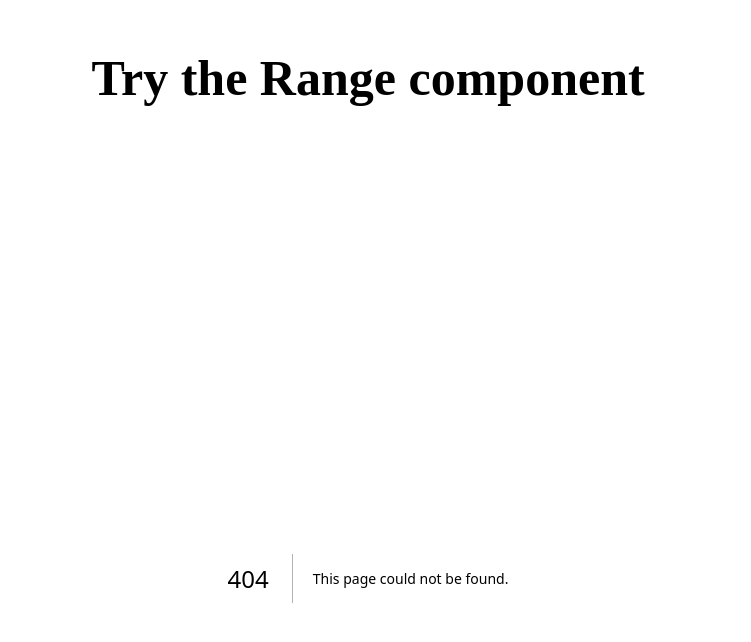
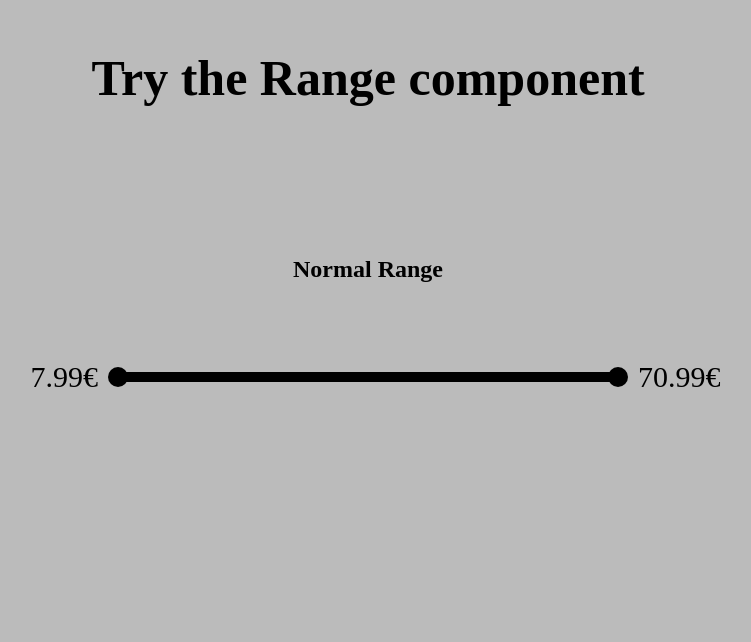
Before and after one commit to sguemar/range-component, a Next.js app: page /exercise1 in a window 1280 px wide. Before the commit this address had no page. Shown: the part 214-856 px from the top of the page, without its empty margins (272-1023 px from the left). After the commit the page ends 800 px from the top, so only its background shows below. Built offline with nearby package versions, Linux system fonts and the light colour scheme.

Commit message:
feat: add exercise 1 page

```diff
--- /dev/null
+++ b/app/exercise1/page.tsx
@@ -0,0 +1,10 @@
+import { Range } from '@/ui/range'
+
+export default function NormalRange() {
+  return (
+    <>
+      <h2>Normal Range</h2>
+      <Range max={70.99} min={7.99} />
+    </>
+  )
+}
```
